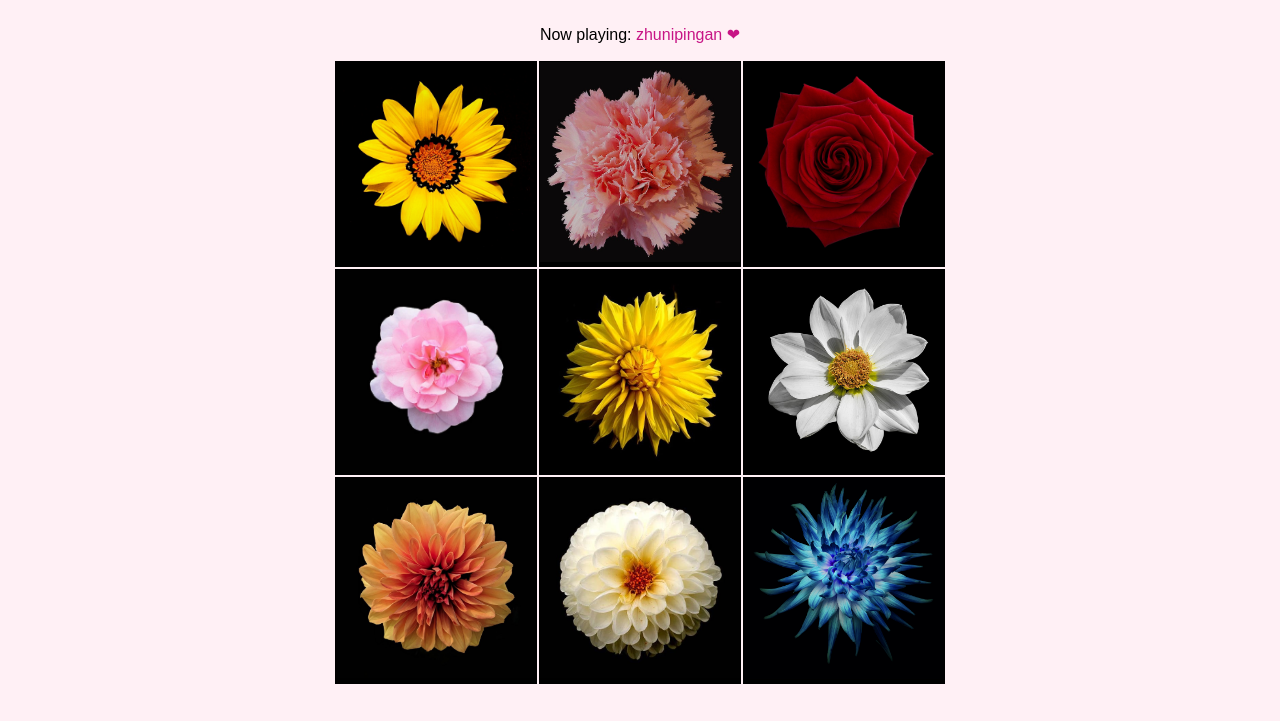
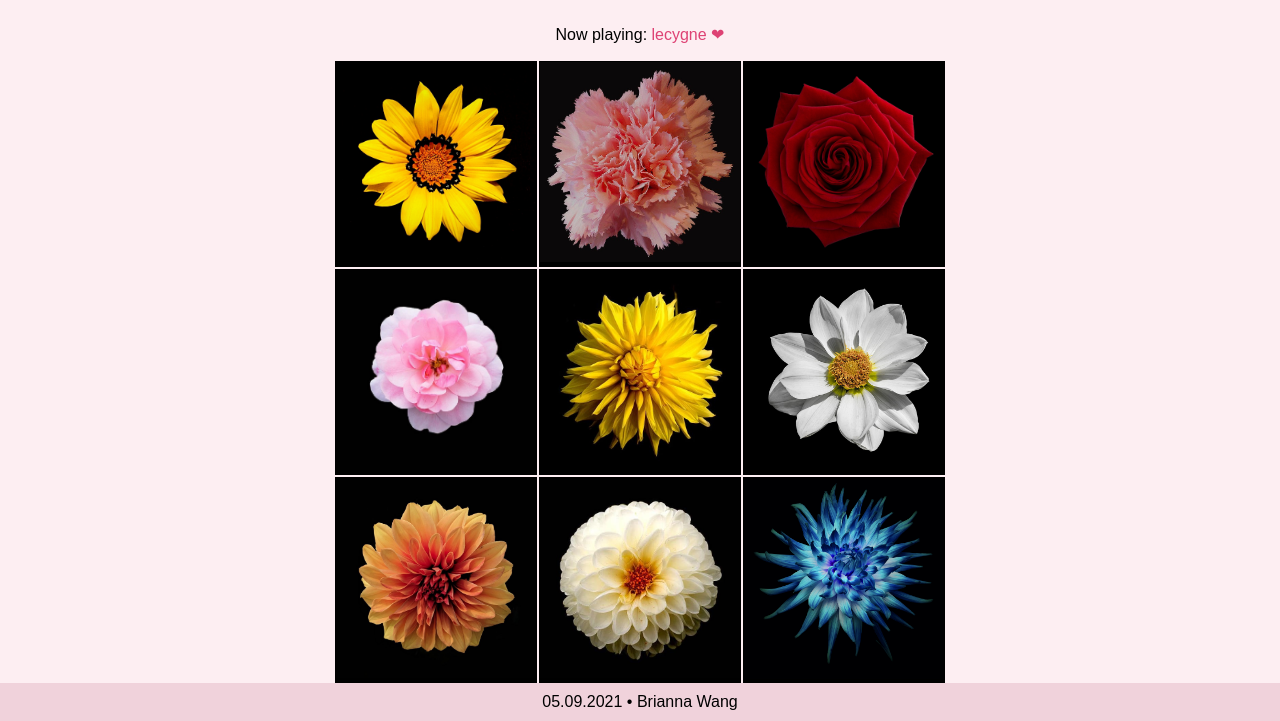
Before and after one commit to wangjiangzhe/wangjiangzhe.github.io, a plain HTML site: page index.html in a window 1280 px wide. Both pictures are taken after a click on the picture 844 px from the left and 657 px from the top of the page. Shown: the part 79-800 px from the top of the page. Drawn offline with Linux system fonts and the light colour scheme.

Commit message:
Add files via upload

```diff
--- a/index.html
+++ b/index.html
@@ -64,8 +64,8 @@
         <source src="kisstherain.mp3" type="audio/mp3">
     </audio>
 
-    <audio id="zhunipingan">
-        <source src="zhunipingan.mp3" type="audio/mp3">
+    <audio id="lecygne">
+        <source src="lecygne.mp3" type="audio/mp3">
     </audio>
 
     <h1>Happy Mother's Day!</h1>
@@ -84,8 +84,12 @@
         <tr>
             <td><img id="flower7" src="flower7.jpeg" onclick="flowerButtonClicked('shishangzhiyoumamahao')" width = 200px></td>
             <td><img id="flower8" src="flower8.jpeg" onclick="flowerButtonClicked('kisstherain')" width = 200px></td>
-            <td><img id="flower9" src="flower9.jpeg" onclick="flowerButtonClicked('zhunipingan')" width = 200px></td>
+            <td><img id="flower9" src="flower9.jpeg" onclick="flowerButtonClicked('lecygne')" width = 200px></td>
         </tr>
     </table>
 </body>
+
+<footer>
+    <p class="footerText">05.09.2021 • Brianna Wang</p>
+</footer>
 </html>
--- a/mothersDayStyle.css
+++ b/mothersDayStyle.css
@@ -1,5 +1,5 @@
 body {
-    background-color: lavenderblush;
+    background-color: #FDEEF2;
     font-family: 'Raleway', sans-serif;
     margin: 0;
     padding: 0;
@@ -33,6 +33,20 @@ img:hover {
     opacity: 0.2;
 }
 
+footer {
+    position: fixed;
+    left: 0;
+    bottom: 0;
+    width: 100%;
+    background-color: #F0D2DB;
+    text-align: center;
+}
+
 .colourSongName {
-    color: mediumvioletred;
+    color: #DE4274;
 }
+
+.footerText {
+    padding-top: 10px;
+    padding-bottom: 10px;
+}
```
Also changed, not shown: 1 other file.
